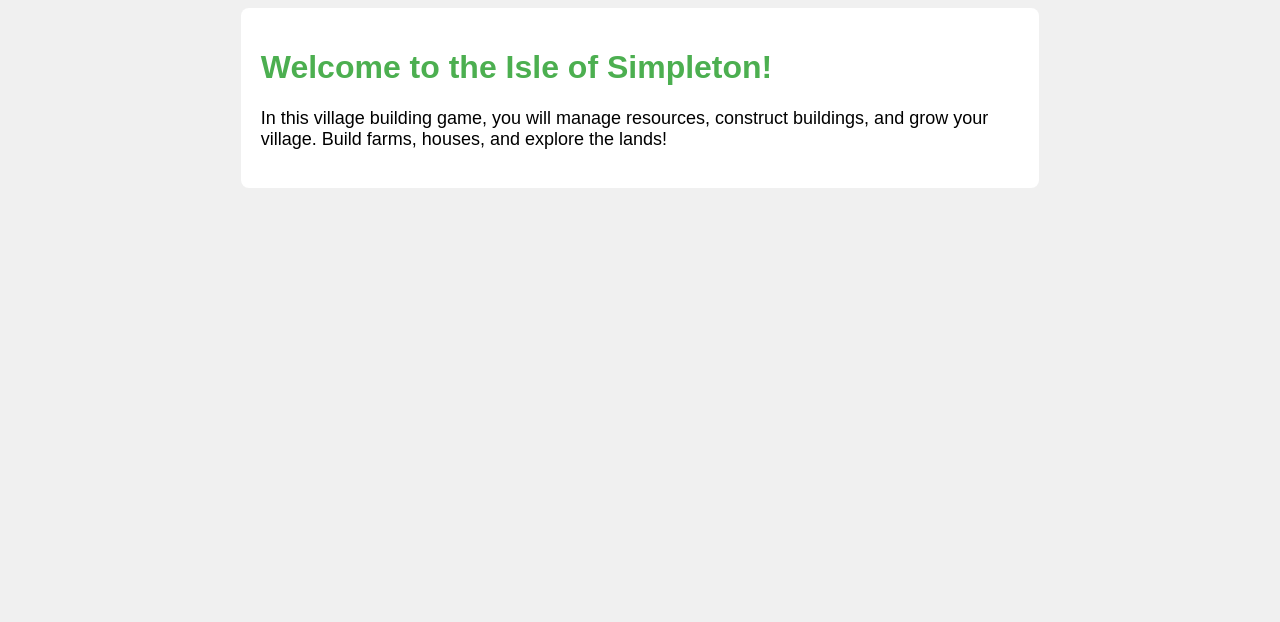
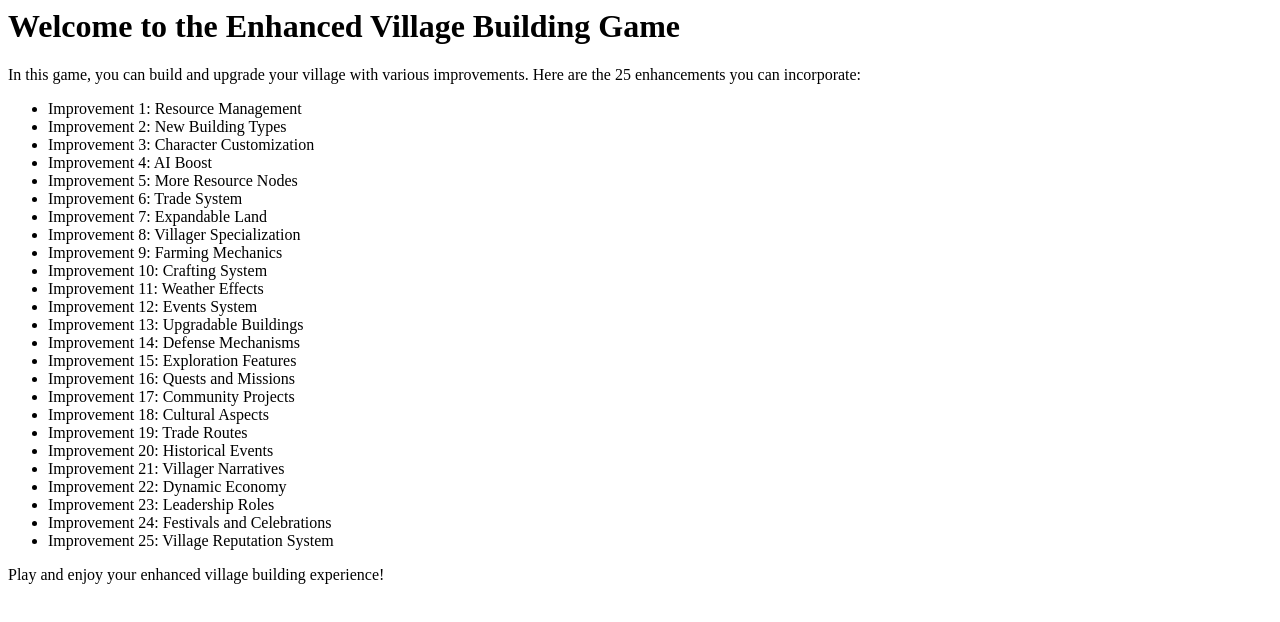
Before and after one commit to saint-g/Simple-village-building-game, a plain HTML site: page index.html in a window 1280 px wide. Drawn offline with Linux system fonts and the light colour scheme.

Commit message:
Update index.html with complete enhanced village building game features

```diff
--- a/index.html
+++ b/index.html
@@ -1,21 +1,37 @@
-<!DOCTYPE html>
-<html lang="en">
+<html>
 <head>
-    <meta charset="UTF-8">
-    <meta name="viewport" content="width=device-width, initial-scale=1.0">
-    <title>Isle of Simpleton - Village Building Game</title>
-    <style>
-        body { font-family: Arial, sans-serif; background-color: #f0f0f0; }
-        h1 { color: #4CAF50; }
-        p { font-size: 18px; }
-        .game-container { width: 60%; margin: 0 auto; background: white; padding: 20px; border-radius: 8px; }
-    </style>
+    <title>Enhanced Village Building Game</title>
 </head>
 <body>
-    <div class="game-container">
-        <h1>Welcome to the Isle of Simpleton!</h1>
-        <p>In this village building game, you will manage resources, construct buildings, and grow your village.
-        Build farms, houses, and explore the lands!</p>
-    </div>
+    <h1>Welcome to the Enhanced Village Building Game</h1>
+    <p>In this game, you can build and upgrade your village with various improvements. Here are the 25 enhancements you can incorporate:</p>
+    <ul>
+        <li>Improvement 1: Resource Management</li>
+        <li>Improvement 2: New Building Types</li>
+        <li>Improvement 3: Character Customization</li>
+        <li>Improvement 4: AI Boost</li>
+        <li>Improvement 5: More Resource Nodes</li>
+        <li>Improvement 6: Trade System</li>
+        <li>Improvement 7: Expandable Land</li>
+        <li>Improvement 8: Villager Specialization</li>
+        <li>Improvement 9: Farming Mechanics</li>
+        <li>Improvement 10: Crafting System</li>
+        <li>Improvement 11: Weather Effects</li>
+        <li>Improvement 12: Events System</li>
+        <li>Improvement 13: Upgradable Buildings</li>
+        <li>Improvement 14: Defense Mechanisms</li>
+        <li>Improvement 15: Exploration Features</li>
+        <li>Improvement 16: Quests and Missions</li>
+        <li>Improvement 17: Community Projects</li>
+        <li>Improvement 18: Cultural Aspects</li>
+        <li>Improvement 19: Trade Routes</li>
+        <li>Improvement 20: Historical Events</li>
+        <li>Improvement 21: Villager Narratives</li>
+        <li>Improvement 22: Dynamic Economy</li>
+        <li>Improvement 23: Leadership Roles</li>
+        <li>Improvement 24: Festivals and Celebrations</li>
+        <li>Improvement 25: Village Reputation System</li>
+    </ul>
+    <p>Play and enjoy your enhanced village building experience!</p>
 </body>
 </html>
```
